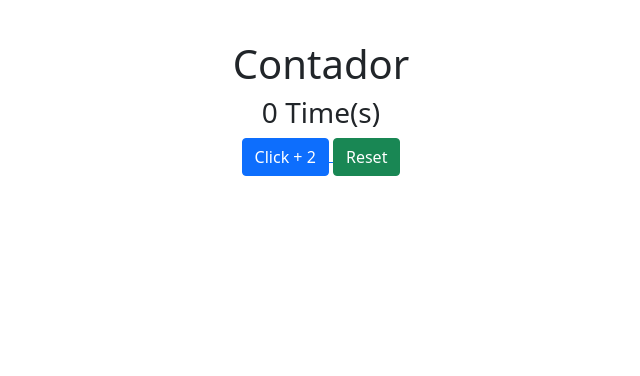
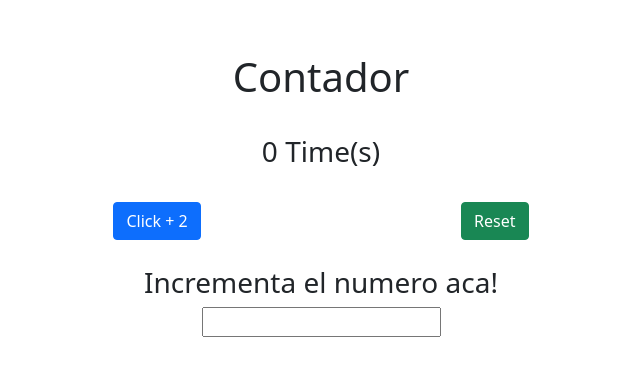
Before and after one commit to katherineolguin/Contador, a Flask app: page / in a window 1280 px wide. Shown: the top 376 px of the page, without its empty margins (319-959 px from the left). Run offline with Flask 2, Linux system fonts and the light colour scheme.

Commit message:
contador Flask

```diff
--- a/server.py
+++ b/server.py
@@ -1,4 +1,4 @@
-from flask import Flask, render_template, session, redirect
+from flask import Flask, render_template, session, redirect, request
 app = Flask(__name__)
 app.secret_key= "Que pasa perross"
 
@@ -21,10 +21,15 @@ def destroy_session():
     # session.pop('key_name')
 
 
+@app.route('/incremento',  methods= ['post'])
+
+def incremento():
 
 
 
+        session['count']+= int(request.form['numero'])-1
 
+        return redirect('/')
 
 
 
--- a/static/css/style.css
+++ b/static/css/style.css
@@ -1,3 +1,22 @@
 .container{
+    height: 350px;
     padding-top: 40px;
+    display: flex;
+    flex-direction: column;
+    justify-content: space-around;
+
 }
+
+.cont2{
+    display: flex;
+    flex-direction: row;
+    justify-content: space-evenly;
+
+}
+
+
+.formulario{
+    display: flex;
+    flex-direction: column;
+    justify-content: space-around;
+}
--- a/templates/index.html
+++ b/templates/index.html
@@ -17,13 +17,30 @@
         <div class=" contador">
         <h3>{{session['count']}} Time(s)</h3>
 
-
+    </div>
+    <div class="cont2">
         <a href="/"><input type="submit" value="Click + 2" class="btn btn-primary"> </a>
 
         <a href="/destroy_session"><input type="submit" value="Reset" class="btn btn-success"></a>
     </div>
 
 
+        <!-- FORMULARIO INCREMENTO + NÚMERO -->
+    <div class= "formulario  col-6 text-center mx-auto">
+
+    <form action="/incremento" method= 'post' >
+
+        <label  for="numero"> <h3>Incrementa el numero aca!  </h3> </label>
+
+
+        <input type="text"  name="numero" class="form-contol" id="numero">
+        <!-- <a href="/incremento"><input type="button"  type="submit" value="Enviar" class="btn btn-dark"></a> -->
+
+
+    </form>
+
+    </div>
+
     </div>
 
 
```
